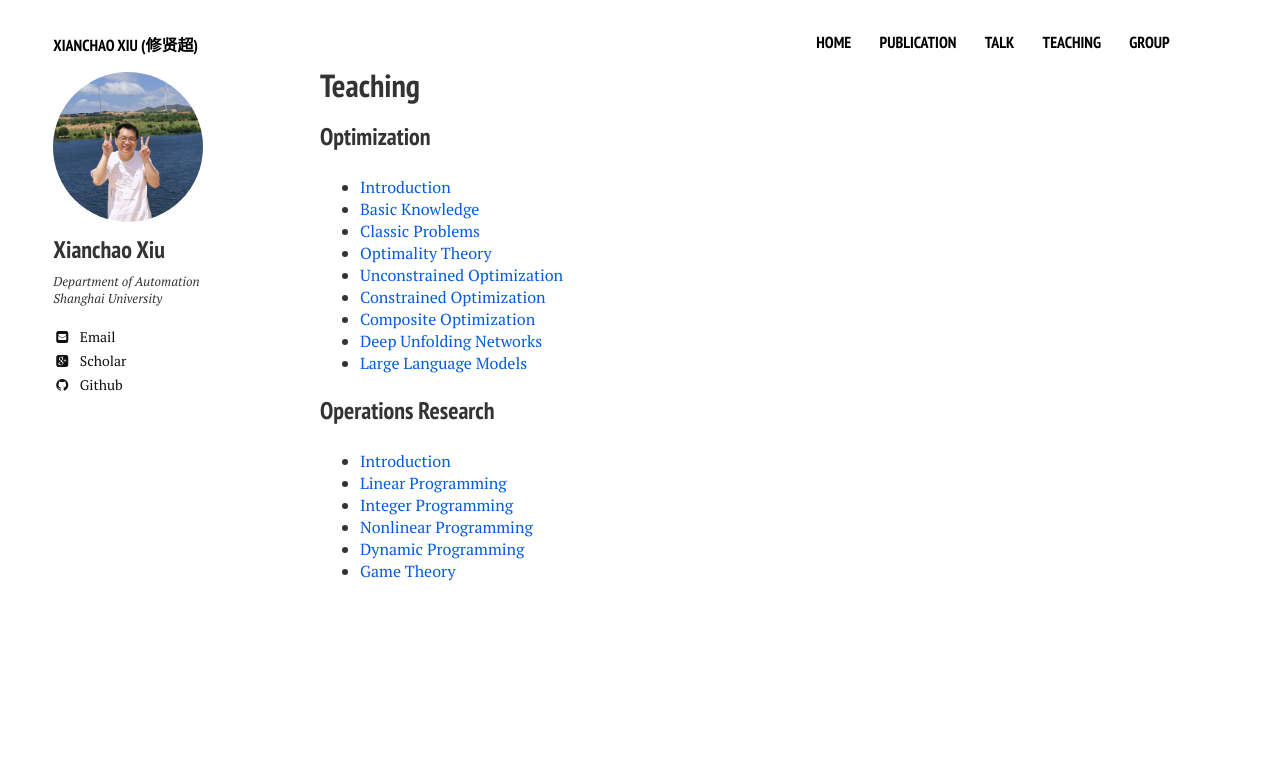
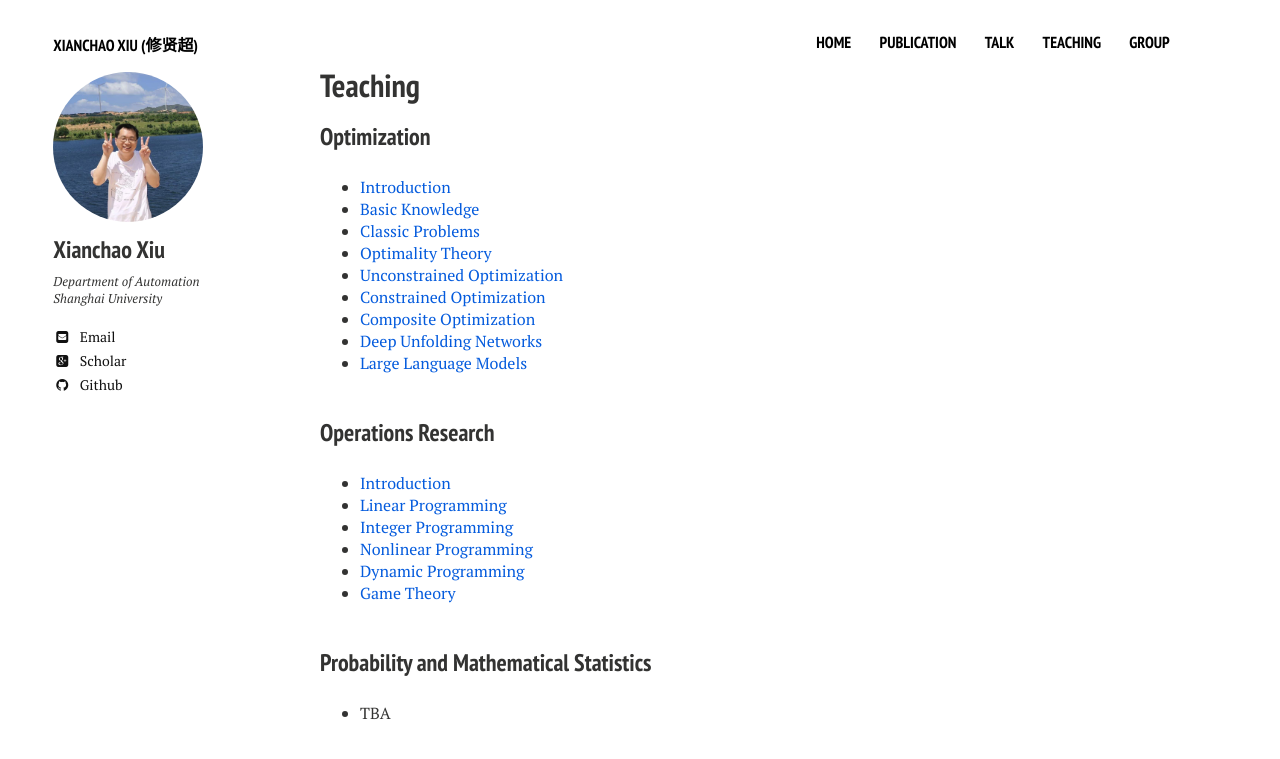
Before and after one commit to xianchaoxiu/xianchaoxiu.github.io, a Jekyll site: the page built from teaching/index.md, in a window 1280 px wide. Shown: the top 759 px of the page. Built offline with Jekyll 4.4.1, drawn with Linux system fonts in a browser that asks for light colours; nearby versions of some CDN libraries.

Commit message:
Update index.md

```diff
--- a/teaching/index.md
+++ b/teaching/index.md
@@ -8,7 +8,6 @@ share: false
 ---
 
 ### Optimization
-
 - <a href="../teaching/最优化/最优化简介.pdf" class="textlink" target="_blank"> Introduction </a> <br>
 - <a href="../teaching/最优化/基础知识.pdf" class="textlink" target="_blank"> Basic Knowledge </a> <br>
 - <a href="../teaching/最优化/典型优化问题.pdf" class="textlink" target="_blank"> Classic Problems </a> <br>
@@ -17,14 +16,17 @@ share: false
 - <a href="../teaching/最优化/约束优化算法.pdf" class="textlink" target="_blank"> Constrained Optimization </a> <br>
 - <a href="../teaching/最优化/复合优化算法.pdf" class="textlink" target="_blank"> Composite Optimization </a> <br>
 - <a href="../teaching/最优化/深度展开网络.pdf" class="textlink" target="_blank"> Deep Unfolding Networks </a> <br>
-- <a href="../teaching/最优化/大语言模型.pdf" class="textlink" target="_blank"> Large Language Models </a> <br>
+- <a href="../teaching/最优化/大语言模型.pdf" class="textlink" target="_blank"> Large Language Models </a> <br><br>
 
 
 ### Operations Research
-
 - <a href="../teaching/运筹学/引言.pdf" class="textlink" target="_blank"> Introduction </a> <br>
 - <a href="../teaching/运筹学/线性规划.pdf" class="textlink" target="_blank"> Linear Programming </a> <br>
 - <a href="../teaching/运筹学/整数规划.pdf" class="textlink" target="_blank"> Integer Programming </a> <br>
 - <a href="../teaching/运筹学/非线性规划.pdf" class="textlink" target="_blank"> Nonlinear Programming </a> <br>
 - <a href="../teaching/运筹学/动态规划.pdf" class="textlink" target="_blank"> Dynamic Programming </a><br>
 - <a href="../teaching/运筹学/对策论.pdf" class="textlink" target="_blank"> Game Theory </a><br><br>
+
+
+### Probability and Mathematical Statistics
+- TBA
```
